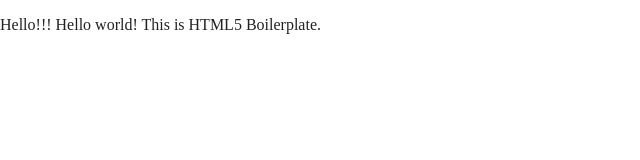
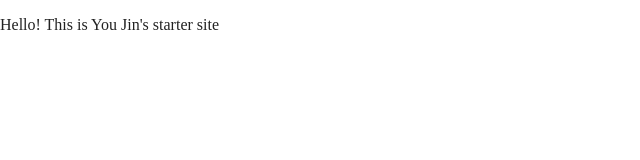
Before and after one commit to YouJinLim321/Core_int_PUCD2035, a website built with Parcel: page index.html in a window 1280 px wide. Shown: the whole page, without its empty margins (0-640 px from the left). Built offline with nearby package versions, Linux system fonts and the light colour scheme.

Commit message:
HTML starter
Hello! This is You Jin's starter site.

```diff
--- a/index.html
+++ b/index.html
@@ -25,7 +25,7 @@
 <body>
 
   <!-- Add your site or application content here -->
-  <p>Hello!!! Hello world! This is HTML5 Boilerplate.</p>
+  <p>Hello! This is You Jin's starter site</p>
   <script src="js/vendor/modernizr-3.11.2.min.js"></script>
   <script src="js/plugins.js"></script>
   <script src="js/main.js"></script>
```
